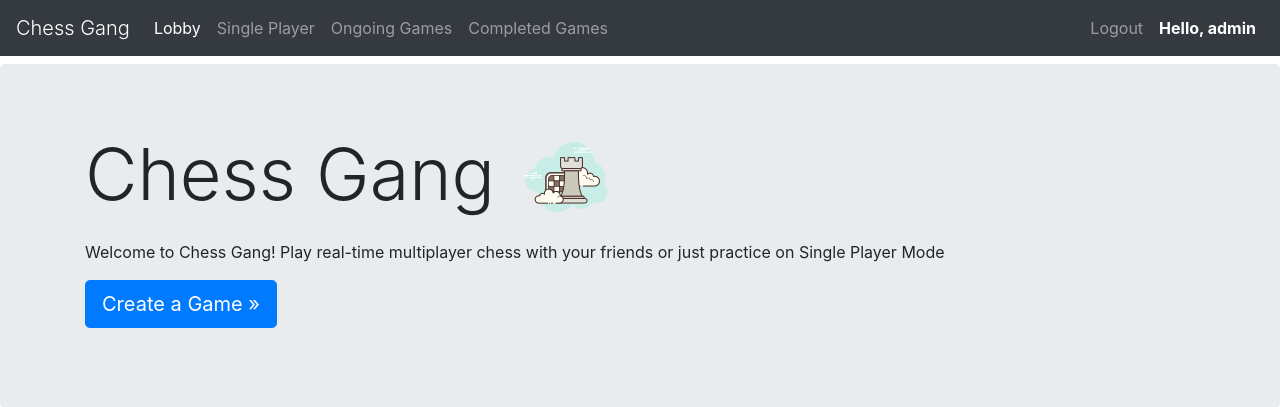
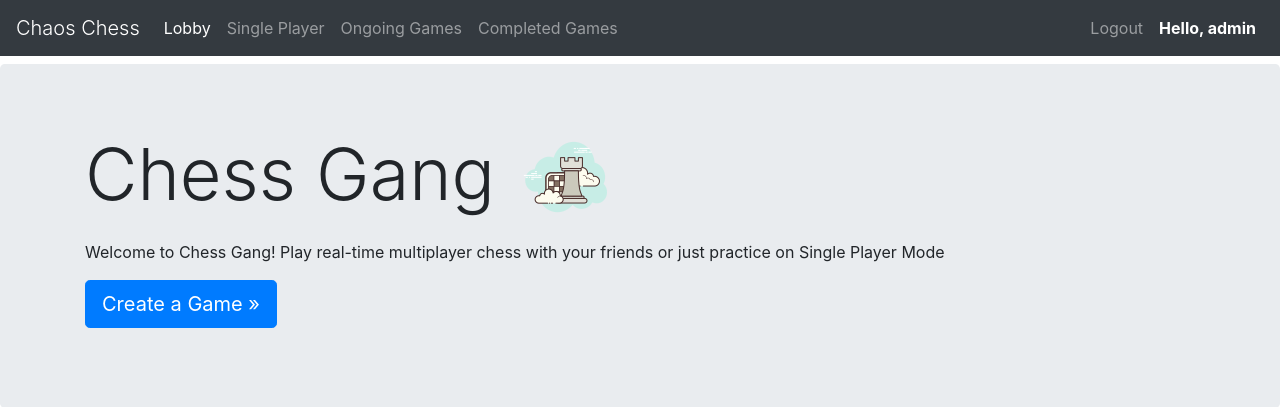
Before and after one commit to mustankap/chaos-chess, a Django app: page / in a window 1280 px wide. Shown: the top 407 px of the page. Run offline with Django 3.2, Linux system fonts and the light colour scheme; a user stored in the database is signed in; data comes from the database, SQL or seed files in the repository; some libraries are stand-ins or nearby versions.

Commit message:
template changes

```diff
--- a/game/templates/layout.html
+++ b/game/templates/layout.html
@@ -21,7 +21,7 @@
   </head>
   <body style="padding-top: 4rem;">
     <nav class="navbar navbar-expand-md navbar-dark fixed-top bg-dark">
-      <a class="navbar-brand display-1" href="#">Chess Gang</a>
+      <a class="navbar-brand display-1" href="#">Chaos Chess</a>
       <button class="navbar-toggler" type="button" data-toggle="collapse" data-target="#navbarsExampleDefault" aria-controls="navbarsExampleDefault" aria-expanded="false" aria-label="Toggle navigation">
         <span class="navbar-toggler-icon"></span>
       </button>
--- a/game/templates/registration/signup.html
+++ b/game/templates/registration/signup.html
@@ -78,7 +78,7 @@
     <form class="form-signin" method="post" action="{% url 'register' %}">
       {% csrf_token %}
       <img class="mb-1" alt="" width="100" height="100" src="/static/chess.png">
-      <h1 class="h3 mb-3 font-weight-normal">Chess Gang</h1>
+      <h1 class="h3 mb-3 font-weight-normal">Chaos Chess</h1>
       <h4 class="mb-3 font-weight-normal">Register</h4>
       {% if messages %}
         {% for message in messages %}
```
